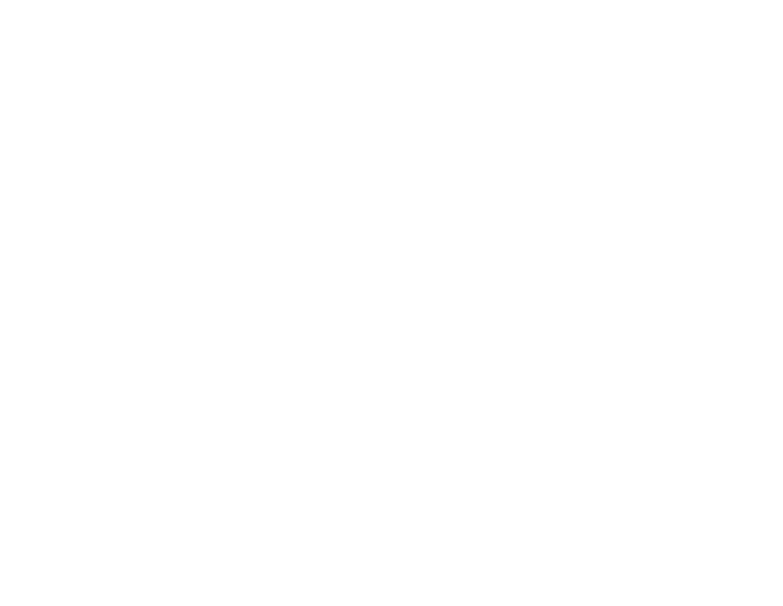
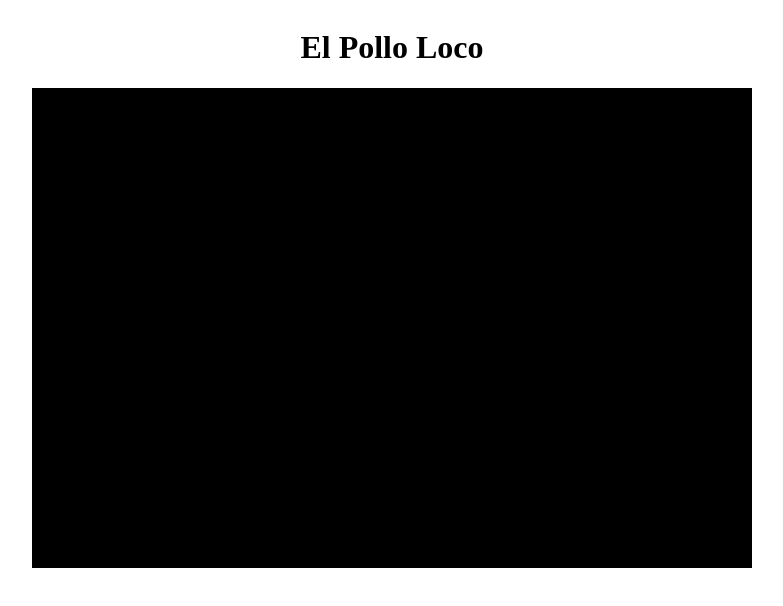
Before and after one commit to milosdimi/el_pollo_final, a plain HTML site: page index.html in a window 1280 px wide. Shown: the whole page, without its empty margins (248-1031 px from the left). Drawn offline with Linux system fonts and the light colour scheme.

Commit message:
02 - Projektstruktur

```diff
--- a/index.html
+++ b/index.html
@@ -1,13 +1,23 @@
 <!DOCTYPE html>
 <html lang="en">
+
 <head>
     <meta charset="UTF-8">
     <meta name="viewport" content="width=device-width, initial-scale=1.0">
     <title>El Pollo Loco</title>
     <link rel="stylesheet" href="style.css">
     <link rel="icon" type="image/png" href="img/icons/chicken.png">
+
+    <script src="js/game.js"></script>
 </head>
+
 <body>
+    <h1>El Pollo Loco</h1>
+    <section class="stage" id="stage">
+        <canvas id="canvas" width="720" height="480" tabindex="0" aria-label="Spielfeld"></canvas>
+
+    </section>
 
 </body>
+
 </html>
--- a/style.css
+++ b/style.css
@@ -0,0 +1,8 @@
+body {
+    display: flex;
+    flex-direction: column;
+    align-items: center;
+}
+canvas {
+    background-color: black;
+}
```
Also changed, not shown: js/game.js (added).
